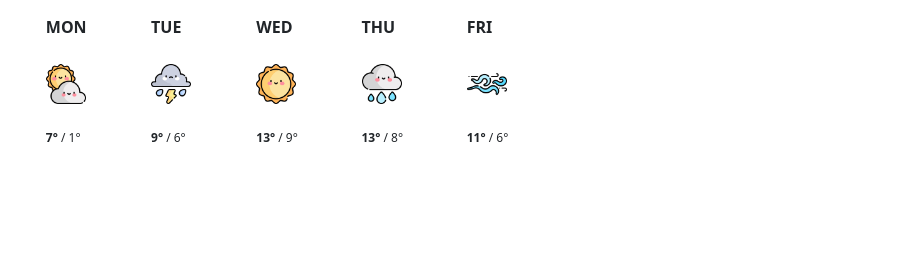
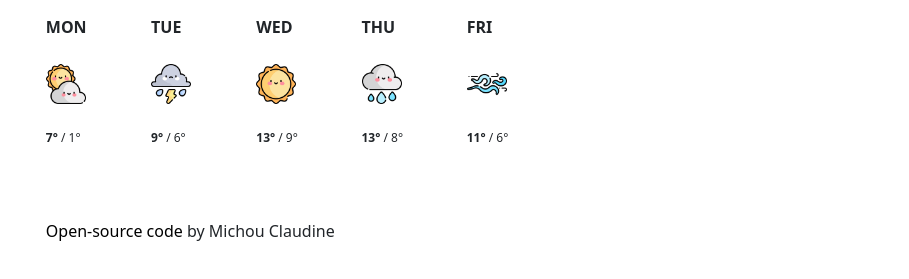
Before and after one commit to michouclaudine-code/shecodes, a website built with Parcel: page index.html in a window 1280 px wide. Shown: the part 475-754 px from the top of the page, without its empty margins (371-1280 px from the left). Built offline with nearby package versions, Linux system fonts and the light colour scheme.

Commit message:
Added link to github

```diff
--- a/index.html
+++ b/index.html
@@ -97,6 +97,13 @@
             <br />
           </div>
         </div>
+        <div class="github">
+          <br /><br />
+          <a href="https://github.com/michouclaudine-code/shecodes"
+            >Open-source code</a
+          >
+          by Michou Claudine
+        </div>
       </div>
     </div>
     <script src="src/index.js"></script>
```
